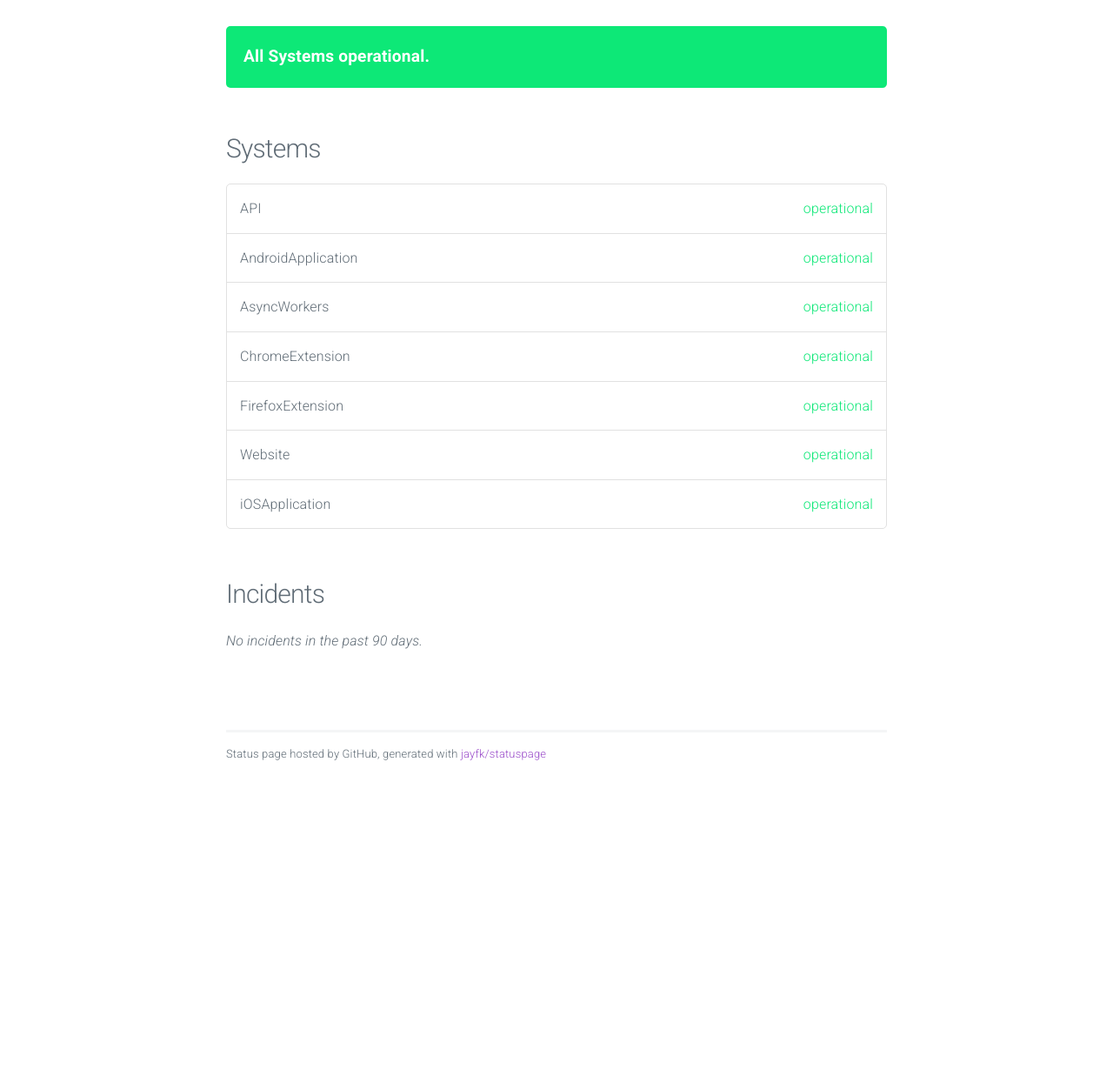
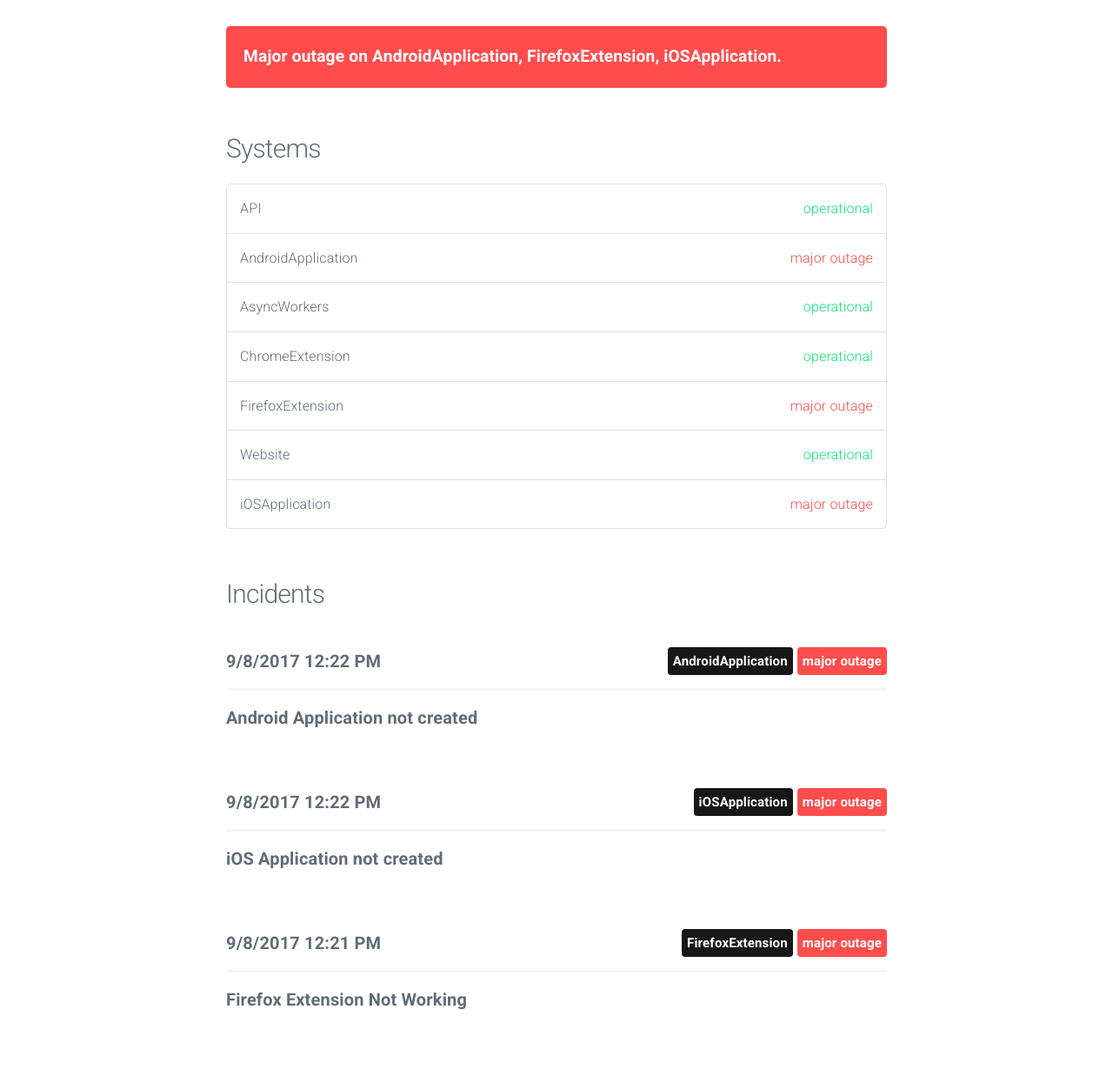
Before and after one commit to DEKHTIARJonathan/Feedcrunch.io-StatusPage, a plain HTML site: page index.html in a window 1280 px wide. Shown: the part 55-1300 px from the top of the page at 87% size. Before the commit the page ends 958 px from the top, so only its background shows below. Drawn offline with nearby package versions, Linux system fonts and the light colour scheme; no server answers.

Commit message:
update index

```diff
--- a/index.html
+++ b/index.html
@@ -29,9 +29,11 @@
 
 			<section class="container" id="main">
 
-					<div class="panel operational" data-l10n-id="systems-operational">
-						All Systems operational.
+
+					<div class="panel major outage">
+						<span data-l10n-id="Major-outage">Major outage</span> <span data-l10n-id="on">on</span> AndroidApplication, FirefoxExtension, iOSApplication.
 					</div>
+
 
 
 				<h4 data-l10n-id="systems">Systems</h4>
@@ -42,7 +44,7 @@
 					</li>
 
 					<li>
-						AndroidApplication <span class="status operational" data-l10n-id="operational">operational</span>
+						AndroidApplication <span class="status major outage" data-l10n-id="major-outage">major outage</span>
 					</li>
 
 					<li>
@@ -54,7 +56,7 @@
 					</li>
 
 					<li>
-						FirefoxExtension <span class="status operational" data-l10n-id="operational">operational</span>
+						FirefoxExtension <span class="status major outage" data-l10n-id="major-outage">major outage</span>
 					</li>
 
 					<li>
@@ -62,14 +64,65 @@
 					</li>
 
 					<li>
-						iOSApplication <span class="status operational" data-l10n-id="operational">operational</span>
+						iOSApplication <span class="status major outage" data-l10n-id="major-outage">major outage</span>
 					</li>
 
 				</ul>
 
 				<h4 data-l10n-id="incidents">Incidents</h4>
 
-					<em data-l10n-id="no.incidents">No incidents in the past 90 days.</em>
+
+					<div class="incident">
+						<span class="date moment">2017-09-08 12:22:27 UTC</span>
+
+
+							<span class="label major outage float-right" data-l10n-id="major-outage">major outage</span>
+
+
+							<span class="label system float-right">AndroidApplication</span>
+
+						<hr/>
+
+						<span class="title">Android Application not created</span>
+						<p></p>
+
+
+					</div>
+
+					<div class="incident">
+						<span class="date moment">2017-09-08 12:22:05 UTC</span>
+
+
+							<span class="label major outage float-right" data-l10n-id="major-outage">major outage</span>
+
+
+							<span class="label system float-right">iOSApplication</span>
+
+						<hr/>
+
+						<span class="title">iOS Application not created</span>
+						<p></p>
+
+
+					</div>
+
+					<div class="incident">
+						<span class="date moment">2017-09-08 12:21:29 UTC</span>
+
+
+							<span class="label major outage float-right" data-l10n-id="major-outage">major outage</span>
+
+
+							<span class="label system float-right">FirefoxExtension</span>
+
+						<hr/>
+
+						<span class="title">Firefox Extension Not Working</span>
+						<p></p>
+
+
+					</div>
+
 
 			</section>
 
```
